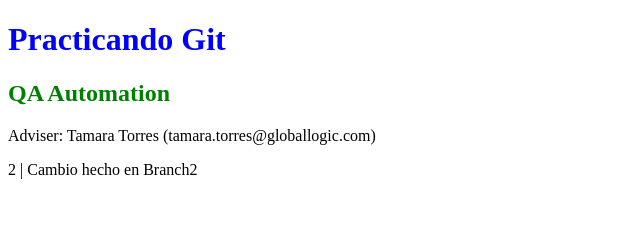
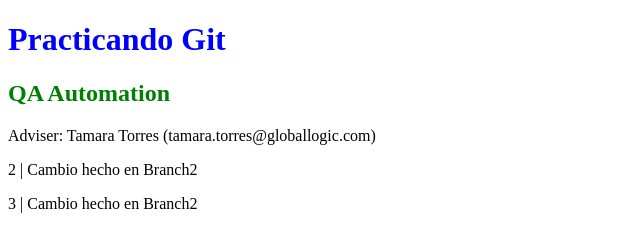
Before and after one commit to tsuriani/QA, a plain HTML site: page index.html in a window 1280 px wide. Shown: the whole page, without its empty margins (0-640 px from the left). Drawn offline with Linux system fonts and the light colour scheme.

```diff
--- a/index.html
+++ b/index.html
@@ -15,5 +15,6 @@
     <h2>QA Automation</h2>
     <p>Adviser: Tamara Torres (tamara.torres@globallogic.com)</p>
     <p>2 | Cambio hecho en Branch2</p>
+    <p>3 | Cambio hecho en Branch2</p>
 </body>
 </html>
```
